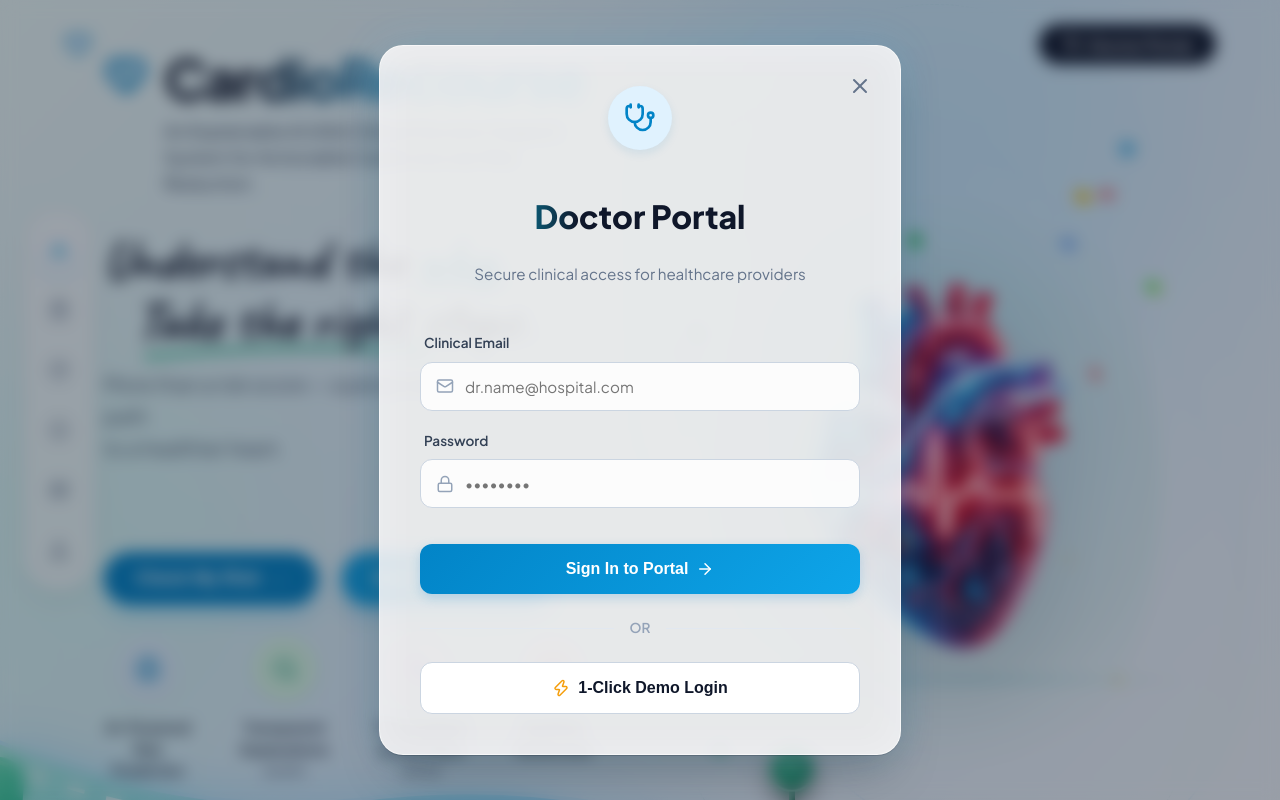
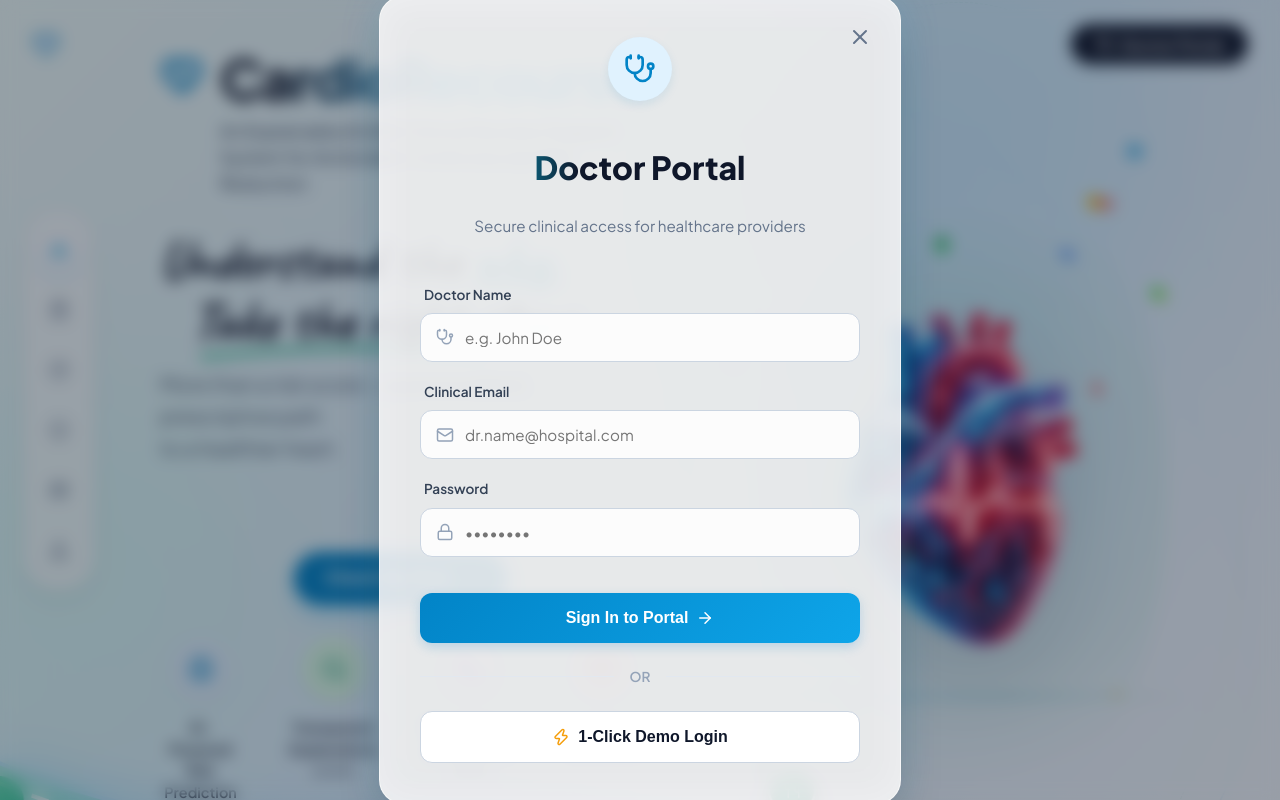
Before and after one commit to codesplash26-hackathon/axiora, a React (Vite) app in the folder frontend/: page / in a window 1280 px wide. Both pictures are taken after a click on the button "Doctor Portal". Shown: the top 800 px of the page. Built offline with nearby package versions, Linux system fonts and the light colour scheme.

Commit message:
feat: add frontend application structure, global styling, and doctor login modal component

```diff
--- a/frontend/src/App.css
+++ b/frontend/src/App.css
@@ -41,7 +41,7 @@ body {
   top: 0;
   left: 0;
   width: 100%;
-  padding: 1.5rem 4rem;
+  padding: 1.5rem 2rem;
   display: flex;
   justify-content: space-between;
   align-items: center;
@@ -315,7 +315,7 @@ body {
   flex-direction: column;
   justify-content: center;
   padding-right: 2rem;
-  margin-left: 2.5rem;
+  margin-left: 6rem; /* Pushed further to the right */
   z-index: 3;
 }
 
@@ -457,6 +457,7 @@ body {
   gap: 1.5rem;
   margin-bottom: 2rem;
   align-items: center;
+  justify-content: center; /* Centered in its section */
 }
 
 .btn-primary {
--- a/frontend/src/App.tsx
+++ b/frontend/src/App.tsx
@@ -314,9 +314,6 @@ const App = () => {
                 <button className="btn-primary" onClick={() => setCurrentPage('assessment')}>
                   Check My Risk <span className="arrow">→</span>
                 </button>
-                <button className="btn-secondary" onClick={() => setCurrentPage('assessment')}>
-                  See How It Works
-                </button>
               </div>
 
               <div className="features-row fade-up-4">
--- a/frontend/src/DoctorLoginModal.tsx
+++ b/frontend/src/DoctorLoginModal.tsx
@@ -9,6 +9,7 @@ interface DoctorLoginModalProps {
 }
 
 export default function DoctorLoginModal({ isOpen, onClose, onLogin }: DoctorLoginModalProps) {
+  const [name, setName] = useState('');
   const [email, setEmail] = useState('');
   const [password, setPassword] = useState('');
 
@@ -16,8 +17,8 @@ export default function DoctorLoginModal({ isOpen, onClose, onLogin }: DoctorLog
 
   const handleStandardLogin = (e: React.FormEvent) => {
     e.preventDefault();
-    // Mock standard login
-    onLogin({ id: 'doc-002', name: 'Dr. Clinician', email });
+    // Use the entered name, fallback to a default if empty somehow
+    onLogin({ id: 'doc-002', name: name.trim() ? `Dr. ${name.replace(/^Dr\.\s*/i, '')}` : 'Dr. Clinician', email });
     onClose();
   };
 
@@ -43,6 +44,19 @@ export default function DoctorLoginModal({ isOpen, onClose, onLogin }: DoctorLog
         </div>
 
         <form className="auth-form" onSubmit={handleStandardLogin}>
+          <div className="input-group">
+            <label>Doctor Name</label>
+            <div className="input-wrapper">
+              <Stethoscope size={18} className="input-icon" />
+              <input
+                type="text"
+                placeholder="e.g. John Doe"
+                value={name}
+                onChange={(e) => setName(e.target.value)}
+                required
+              />
+            </div>
+          </div>
           <div className="input-group">
             <label>Clinical Email</label>
             <div className="input-wrapper">
```
